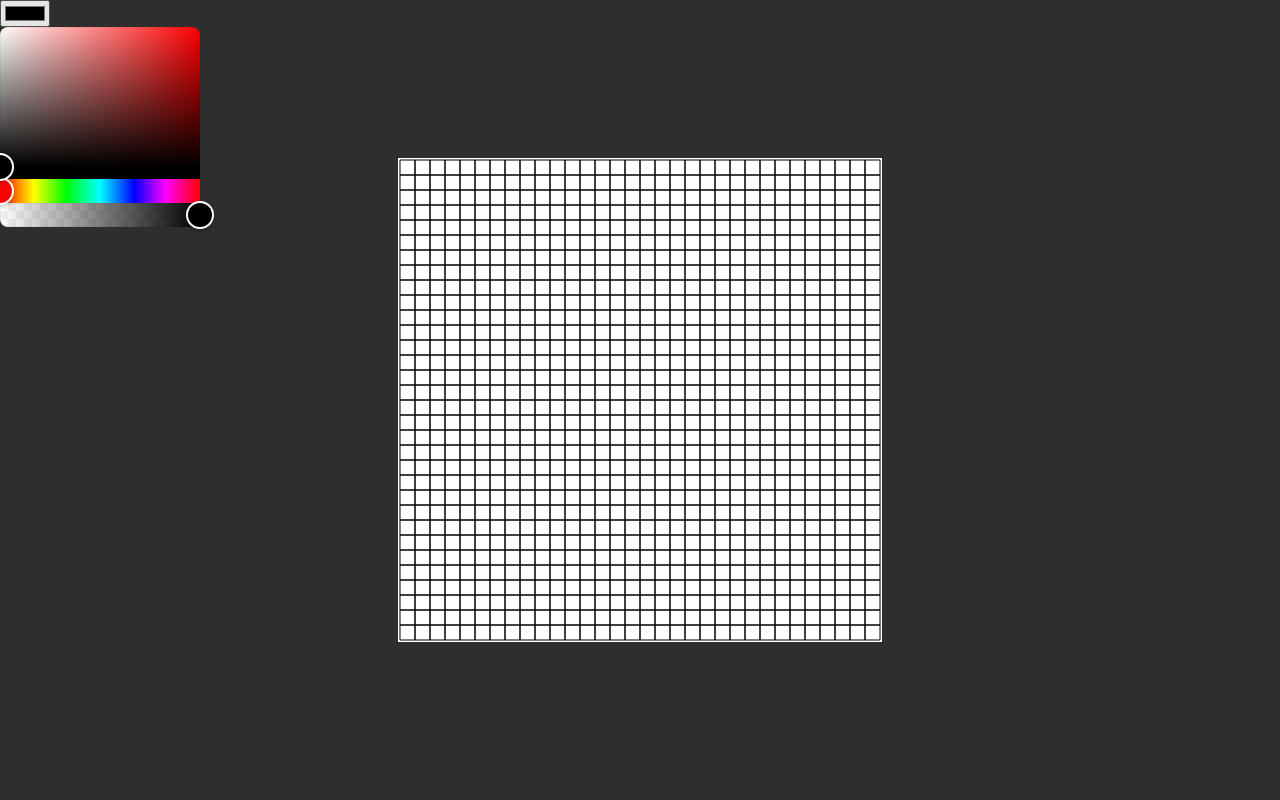
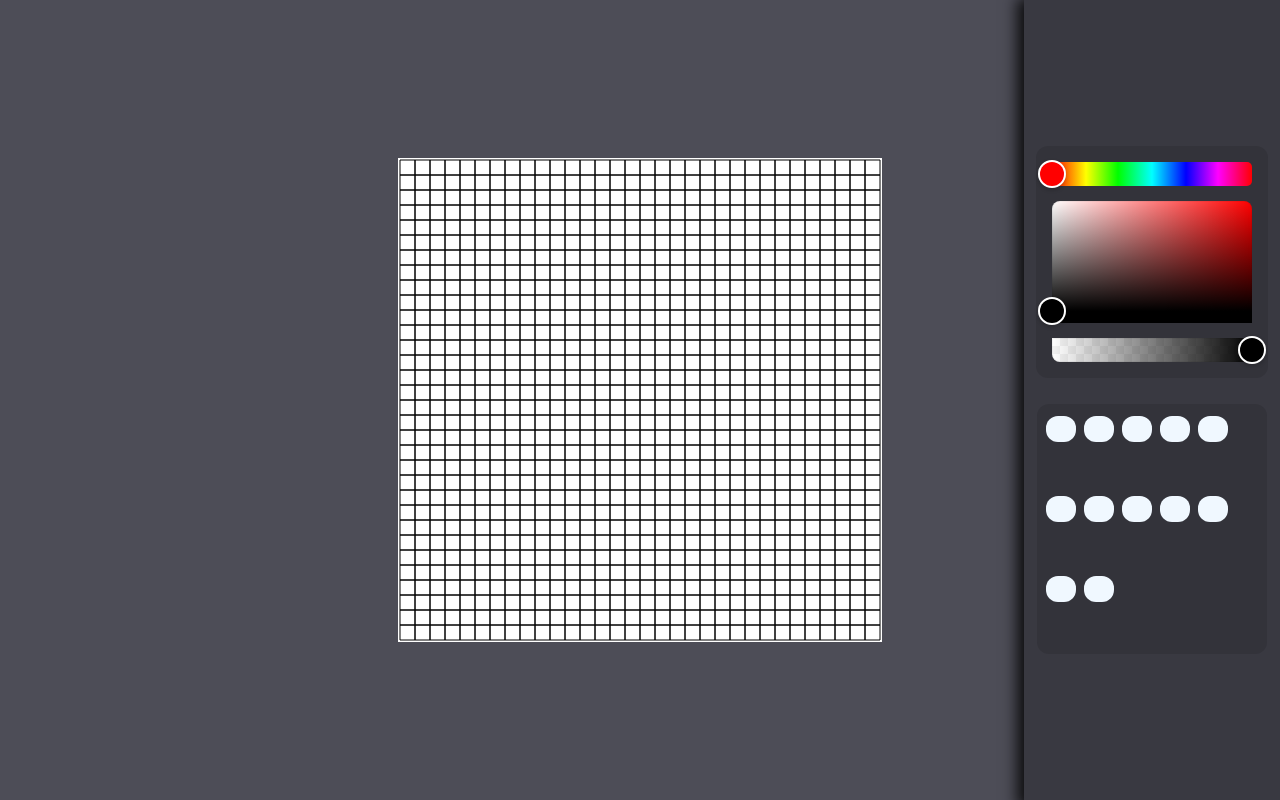
Before and after one commit to Pedso18/superPaint, a React (Create React App) app: page / in a window 1280 px wide. Built offline with nearby package versions, Linux system fonts and the light colour scheme.

Commit message:
user ui started

```diff
--- a/src/App.css
+++ b/src/App.css
@@ -1,6 +1,6 @@
 html {
 	overflow: hidden;
-	background-color: rgb(46, 46, 46);
+	background-color: #4d4d57;
 }
 
 .canvas {
@@ -10,3 +10,73 @@ html {
 	transform: translate(-50%, -50%);
 	background-color: white;
 }
+
+.rightPanel {
+	position: absolute;
+	right: 0px;
+	top: 0px;
+	width: 20%;
+	max-width: 300px;
+	height: 100%;
+	align-items: center;
+	justify-content: center;
+	display: flex;
+	background-color: #393941;
+	-webkit-box-shadow: -2px 3px 14px 5px rgba(0, 0, 0, 0.84);
+	box-shadow: -2px 3px 14px 5px rgba(0, 0, 0, 0.84);
+	flex-direction: column;
+}
+
+.colorDiv {
+	background-color: #33333a;
+	border-radius: 12px;
+	width: 230px;
+	height: 250px;
+	flex-direction: row;
+	display: flex;
+	flex-wrap: wrap;
+	padding: 5px;
+	box-sizing: border-box;
+}
+
+.colorCell {
+	background-color: aliceblue;
+	border-radius: 12px;
+	width: 30px;
+	height: 26px;
+	margin-left: 4px;
+	margin-right: 4px;
+	margin-top: 7px;
+	margin-bottom: 7px;
+}
+
+/* Custom layout */
+.react-colorful {
+	margin-bottom: 10%;
+	padding: 16px;
+	border-radius: 12px;
+	background: #33333a;
+	width: 70%;
+}
+
+.react-colorful__saturation {
+	margin: 15px 0;
+	border-radius: 5px;
+	border-bottom: none;
+}
+
+.react-colorful__hue {
+	order: -1;
+}
+
+.react-colorful__hue,
+.react-colorful__alpha {
+	height: 14px;
+	border-radius: 5px;
+}
+
+.react-colorful__hue-pointer,
+.react-colorful__alpha-pointer {
+	width: 10px;
+	height: 10px;
+}
--- a/src/App.jsx
+++ b/src/App.jsx
@@ -2,21 +2,14 @@ import { useState, useRef, useEffect } from "react";
 import Canvas from "./canvas";
 import "./App.css";
 import { RgbaColorPicker } from "react-colorful";
+import ColorCell from "./colorCell";
 
 function App() {
 	const [pixelGrid, setPixelGrid] = useState([]);
 	const [gridSize, setGridSize] = useState([32, 32]);
 	const [showGrid, setShowGrid] = useState(true);
 	const isMousePressed = useRef(false);
-	const colorInput = useRef();
 	const selectedColor = useRef({ r: 255, g: 255, b: 255, a: 1 });
-
-	useEffect(() => {
-		colorInput.current.addEventListener("input", () => {
-			selectedColor.current = colorInput.current.value;
-			console.log("color is now:", selectedColor.current);
-		});
-	}, []);
 
 	return (
 		<div
@@ -40,13 +33,31 @@ function App() {
 				gridSizeState={[gridSize, setGridSize]}
 				selectedColor={selectedColor}
 			/>
-			<input ref={colorInput} type='color' />
+			<div className='rightPanel'>
 				<RgbaColorPicker
+					className='colorPicker'
+					tabIndex={-1}
 					onChange={e => {
 						console.log(e);
 						selectedColor.current = e;
 					}}
 				/>
+
+				<div className='colorDiv'>
+					<ColorCell />
+					<ColorCell />
+					<ColorCell />
+					<ColorCell />
+					<ColorCell />
+					<ColorCell />
+					<ColorCell />
+					<ColorCell />
+					<ColorCell />
+					<ColorCell />
+					<ColorCell />
+					<ColorCell />
+				</div>
+			</div>
 		</div>
 	);
 }
--- a/src/canvas.jsx
+++ b/src/canvas.jsx
@@ -6,6 +6,7 @@ export default function Canvas(props) {
 	const [pixelGrid, setPixelGrid] = props.pixelGridState || [[]];
 	const [gridSize, setGridSize] = props.gridSizeState || [];
 	const canvasRef = useRef();
+	const globalPixelSize = useRef();
 	const isMousePressed = props.isMousePressed;
 
 	useEffect(() => {
@@ -20,9 +21,10 @@ export default function Canvas(props) {
 			pixelSize * gridSize[0] > canvas.width ||
 			pixelSize * gridSize[1] > canvas.height
 		) {
-			pixelSize -= 0.1;
+			pixelSize -= 1;
 		}
 
+		globalPixelSize.current = pixelSize;
 		canvas.width += 4;
 		canvas.height += 4;
 
@@ -38,7 +40,6 @@ export default function Canvas(props) {
 			newGrid[i] = [];
 			for (let a = 0; a < gridSize[0]; a++) {
 				newGrid[i][a] = { color: { r: 255, g: 255, b: 255, a: 1 } };
-				fastStrokeRect(pixelSize * a + 2, pixelSize * i + 2, pixelSize, pixelSize);
 			}
 		}
 
@@ -60,6 +61,7 @@ export default function Canvas(props) {
 			pixelSize -= 1;
 		}
 
+		globalPixelSize.current = pixelSize;
 		canvas.width = pixelSize * gridSize[0] + 4;
 		canvas.height = pixelSize * gridSize[1] + 4;
 
@@ -93,6 +95,8 @@ export default function Canvas(props) {
 			pixelSize -= 1;
 		}
 
+		globalPixelSize.current = pixelSize;
+
 		for (let i = 0; i < gridSize[1]; i++) {
 			for (let a = 0; a < gridSize[0]; a++) {
 				if (pixelGrid[i] && pixelGrid[i][a]) {
@@ -114,7 +118,67 @@ export default function Canvas(props) {
 		}
 	}, [showGrid]);
 
-	return <canvas className='canvas' ref={canvasRef}></canvas>;
+	return (
+		<canvas
+			onMouseDown={e => {
+				const target = e.target;
+
+				// Get the bounding rectangle of target
+				const rect = target.getBoundingClientRect();
+
+				// Mouse position
+				const x = e.clientX - rect.left - globalPixelSize.current;
+				const y = e.clientY - rect.top - globalPixelSize.current;
+
+				let arrX =
+					(x + globalPixelSize.current) / globalPixelSize.current -
+					(((x + globalPixelSize.current) / globalPixelSize.current) % 1);
+				let arrY =
+					(y + globalPixelSize.current) / globalPixelSize.current -
+					(((y + globalPixelSize.current) / globalPixelSize.current) % 1);
+
+				let currentColor = props.selectedColor.current;
+				pixelGrid[arrY][arrX].color = {
+					r: currentColor.r,
+					g: currentColor.g,
+					b: currentColor.b,
+					a: currentColor.a,
+				};
+
+				const canvas = canvasRef.current;
+				const ctx = canvas.getContext("2d");
+				ctx.fillStyle = rgbaToHex(
+					currentColor.r,
+					currentColor.g,
+					currentColor.b,
+					currentColor.a
+				);
+
+				if (props.showGrid === true) {
+					fastFillRect(
+						globalPixelSize.current * arrX - 1 + 2,
+						globalPixelSize.current * arrY - 1 + 2,
+						globalPixelSize.current + 2,
+						globalPixelSize.current + 2
+					);
+					fastStrokeRect(
+						globalPixelSize.current * arrX - 1 + 2,
+						globalPixelSize.current * arrY - 1 + 2,
+						globalPixelSize.current + 2,
+						globalPixelSize.current + 2
+					);
+				} else {
+					fastFillRect(
+						globalPixelSize.current * arrX - 1 + 2,
+						globalPixelSize.current * arrY - 1 + 2,
+						globalPixelSize.current + 2,
+						globalPixelSize.current + 2
+					);
+				}
+			}}
+			className='canvas'
+			ref={canvasRef}></canvas>
+	);
 
 	function handleMouseMove(e, pixelSize, ctx) {
 		const target = e.target;
@@ -143,6 +207,7 @@ export default function Canvas(props) {
 		for (let a = arrX - 2; a < arrX + 3; a++) {
 			for (let i = arrY - 2; i < arrY + 3; i++) {
 				if (pixelGrid[i] && pixelGrid[i][a]) {
+					if (!(arrX === a && arrY === i)) {
 						let pixelColor = pixelGrid[i][a].color;
 						ctx.fillStyle = rgbaToHex(
 							pixelColor.r,
@@ -151,15 +216,29 @@ export default function Canvas(props) {
 							pixelColor.a
 						);
 
-					if (
-						x > pixelSize * (a - 1) &&
-						x < pixelSize * a &&
-						y > pixelSize * (i - 1) &&
-						y < pixelSize * i
-					) {
+						if (props.showGrid === true) {
+							fastFillRect(pixelSize * a + 2, pixelSize * i + 2, pixelSize, pixelSize);
+							fastStrokeRect(pixelSize * a + 2, pixelSize * i + 2, pixelSize, pixelSize);
+						} else {
+							fastFillRect(pixelSize * a + 2, pixelSize * i + 2, pixelSize, pixelSize);
+						}
+					}
+				}
+			}
+		}
+
+		if (pixelGrid[arrY] && pixelGrid[arrY][arrX]) {
+			let pixelColor = pixelGrid[arrY][arrX].color;
+			ctx.fillStyle = rgbaToHex(
+				pixelColor.r,
+				pixelColor.g,
+				pixelColor.b,
+				pixelColor.a
+			);
+
 			if (isMousePressed.current) {
 				let currentColor = props.selectedColor.current;
-							pixelGrid[i][a].color = {
+				pixelGrid[arrY][arrX].color = {
 					r: currentColor.r,
 					g: currentColor.g,
 					b: currentColor.b,
@@ -169,34 +248,24 @@ export default function Canvas(props) {
 
 			if (props.showGrid === true) {
 				fastFillRect(
-								pixelSize * a - 1 + 2,
-								pixelSize * i - 1 + 2,
+					pixelSize * arrX - 1 + 2,
+					pixelSize * arrY - 1 + 2,
 					pixelSize + 2,
 					pixelSize + 2
 				);
 				fastStrokeRect(
-								pixelSize * a - 1 + 2,
-								pixelSize * i - 1 + 2,
+					pixelSize * arrX - 1 + 2,
+					pixelSize * arrY - 1 + 2,
 					pixelSize + 2,
 					pixelSize + 2
 				);
 			} else {
 				fastFillRect(
-								pixelSize * a - 1 + 2,
-								pixelSize * i - 1 + 2,
+					pixelSize * arrX - 1 + 2,
+					pixelSize * arrY - 1 + 2,
 					pixelSize + 2,
 					pixelSize + 2
 				);
-						}
-					} else {
-						if (props.showGrid === true) {
-							fastFillRect(pixelSize * a + 2, pixelSize * i + 2, pixelSize, pixelSize);
-							fastStrokeRect(pixelSize * a + 2, pixelSize * i + 2, pixelSize, pixelSize);
-						} else {
-							fastFillRect(pixelSize * a + 2, pixelSize * i + 2, pixelSize, pixelSize);
-						}
-					}
-				}
 			}
 		}
 	}
@@ -224,10 +293,10 @@ export default function Canvas(props) {
 		b = b.toString(16);
 		a = Math.round(a * 255).toString(16);
 
-		if (r.length == 1) r = "0" + r;
-		if (g.length == 1) g = "0" + g;
-		if (b.length == 1) b = "0" + b;
-		if (a.length == 1) a = "0" + a;
+		if (r.length === 1) r = "0" + r;
+		if (g.length === 1) g = "0" + g;
+		if (b.length === 1) b = "0" + b;
+		if (a.length === 1) a = "0" + a;
 
 		return "#" + r + g + b + a;
 	}
--- /dev/null
+++ b/src/colorCell.jsx
@@ -0,0 +1,3 @@
+export default function ColorCell(props) {
+	return <div className='colorCell'></div>;
+}
```
Lines whose indentation alone changed are shown as unchanged.
